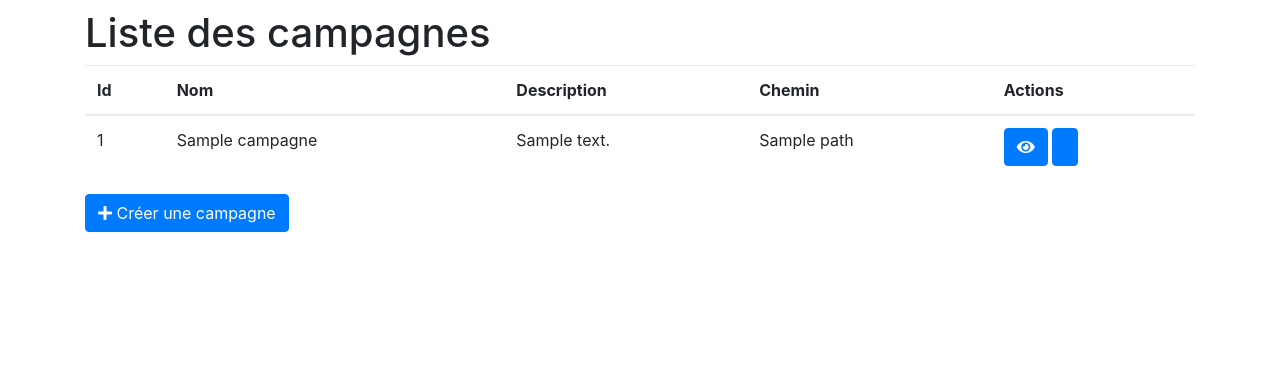
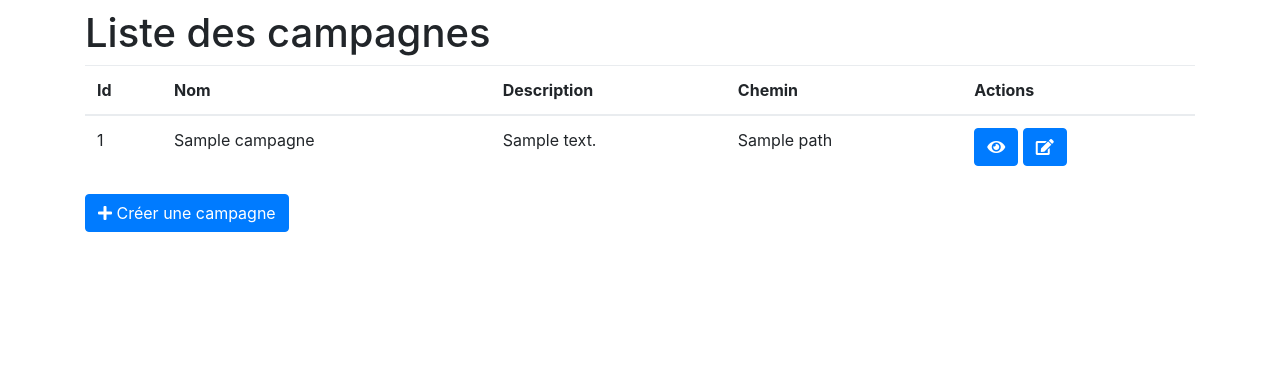
Before and after one commit to Aboncenn/RHProject, a Symfony app: template templates/campagne/index.html.twig in a window 1280 px wide. Shown: the part 56-421 px from the top of the page. Run offline with Twig, Linux system fonts and the light colour scheme; the template is opened without the code that fills it: most values are stand-ins (such as "Sample title", 1, 10 or a date in 2020); some libraries are stand-ins or nearby versions.

Commit message:
fiw fontawesome

```diff
--- a/templates/campagne/index.html.twig
+++ b/templates/campagne/index.html.twig
@@ -24,7 +24,7 @@
                 <td>{{ campagne.path }}</td>
                 <td>
                     <a class="btn btn-primary" href="{{ path('campagne_show', {'id': campagne.id}) }}" title="Afficher"><i class="fas fa-eye"></i></a>
-                    <a class="btn btn-primary" href="{{ path('campagne_edit', {'id': campagne.id}) }}" title="Modifier"><i class="fas fa-pencil"></i></a>
+                    <a class="btn btn-primary" href="{{ path('campagne_edit', {'id': campagne.id}) }}" title="Modifier"><i class="fas fa-edit"></i></a>
                 </td>
             </tr>
         {% else %}
```
